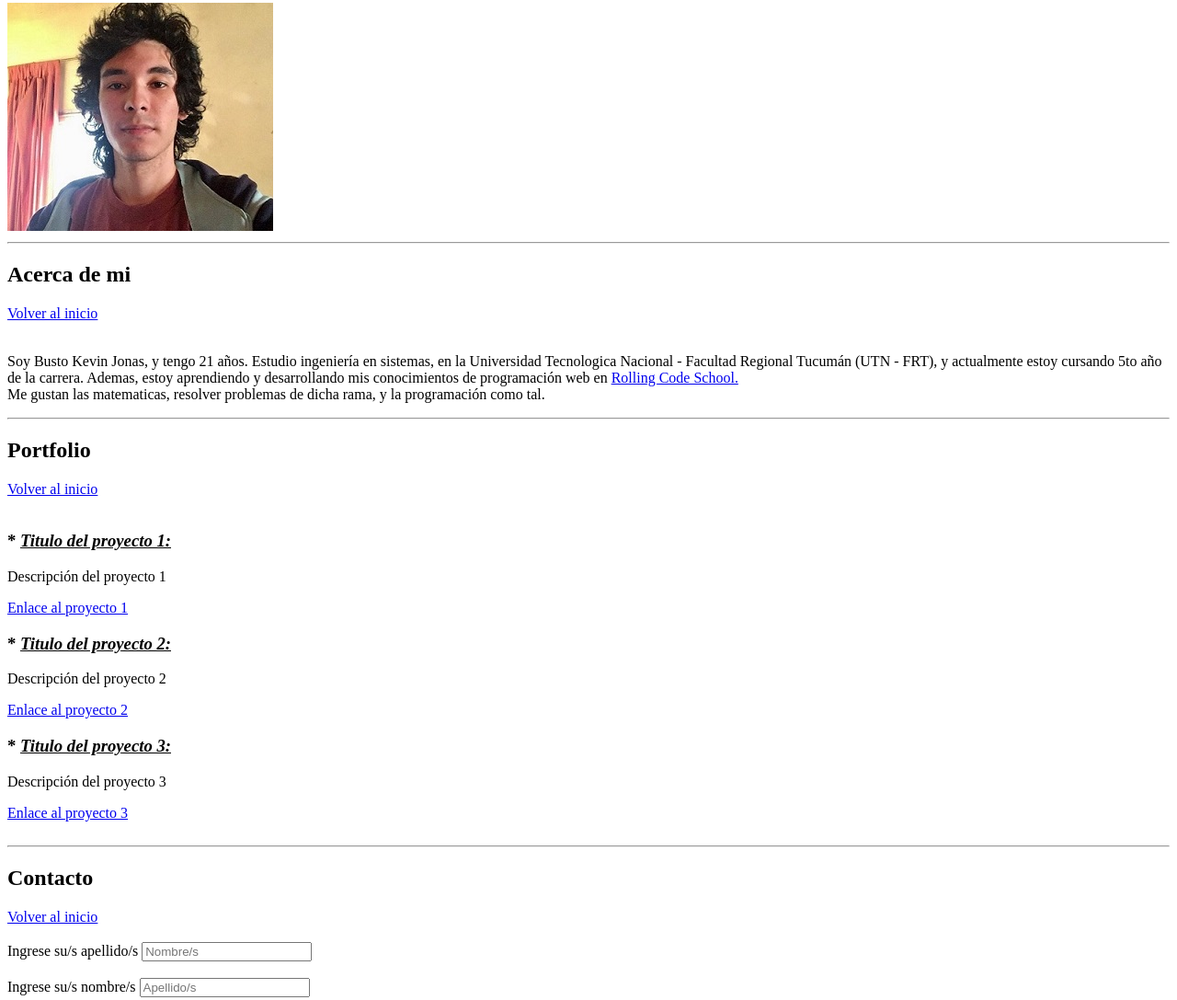
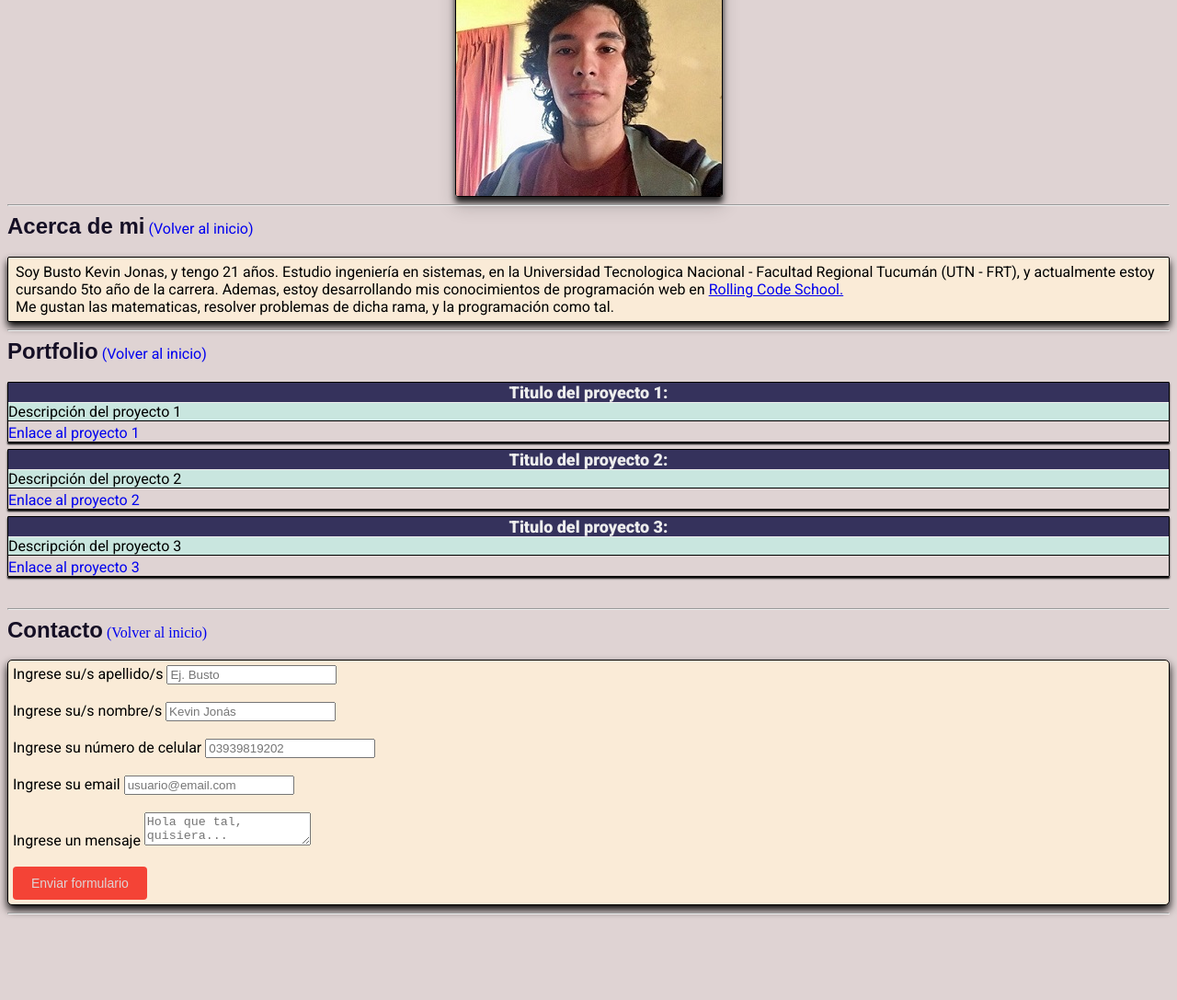
Before and after one commit to JonasBusto/Portfolio---Busto-Kevin-Jonas, a plain HTML site: page Portfolio/index.html in a window 1280 px wide. Shown: the part 165-1252 px from the top of the page at 92% size. After the commit the page ends 1167 px from the top, so only its background shows below. Drawn offline with Linux system fonts and the light colour scheme.

Commit message:
Update index.html

```diff
--- a/Portfolio/index.html
+++ b/Portfolio/index.html
@@ -4,6 +4,11 @@
     <meta charset="UTF-8">
     <meta http-equiv="X-UA-Compatible" content="IE=edge">
     <meta name="viewport" content="width=device-width, initial-scale=1.0">
+    <link rel="stylesheet" href="/css/style.css">
+    <link rel="preconnect" href="https://fonts.googleapis.com">
+    <link rel="preconnect" href="https://fonts.gstatic.com" crossorigin>
+    <link href="https://fonts.googleapis.com/css2?family=Roboto:wght@400;900&display=swap" rel="stylesheet">
+    <link rel="icon" href="/img/icono_pagina.png">
     <title>Portfolio - Busto, Kevin Jonás</title>
 </head>
 <body>
@@ -11,25 +16,27 @@
         <h1 id="inicio">Kevin Jonás Busto - <i>PORTFOLIO</i></h1>
         <hr>
         <nav>
-            <ul>
+            <ul id="nav">
                 <li><a href="#adm">Acerca de mi</a></li>
                 <li><a href="#portf">Portfolio</a></li>
                 <li><a href="#contact">Contacto</a></li>
             </ul>
         </nav>
-        <img src="img/perfil.jpeg" alt="imagen_perfil_busto_kevin">
+        <div id="perfil">
+            <img src="img/perfil.jpeg" alt="imagen_perfil_busto_kevin">
+        </div>
     </header>
     <hr>
     <main>
         <section>
             <h2 id="adm">Acerca de mi</h2>
-            <a href="#inicio">Volver al inicio</a><br><br>
-            <article>
+            <a href="#inicio">(Volver al inicio)</a><br><br>
+            <article id="art1">
                 <p>
                     Soy Busto Kevin Jonas, y tengo 21 años. Estudio ingeniería en sistemas,
                     en la Universidad Tecnologica Nacional - Facultad Regional Tucumán (UTN - FRT),
                     y actualmente estoy cursando 5to año de la carrera.
-                    Ademas, estoy aprendiendo y desarrollando mis conocimientos de programación web en
+                    Ademas, estoy desarrollando mis conocimientos de programación web en
                     <a target="_blank" href="https://rollingcodeschool.com/">Rolling Code School.</a><br>
                     Me gustan las matematicas, resolver problemas de dicha rama, y la
                     programación como tal.
@@ -39,19 +46,19 @@
         <hr>
         <section>
             <h2 id="portf">Portfolio</h2>
-            <a href="#inicio">Volver al inicio</a><br><br>
-            <article>
-                <h3>* <i><u>Titulo del proyecto 1:</u></i></h3>
+            <a href="#inicio">(Volver al inicio)</a><br><br>
+            <article class="tdp">
+                <h3>Titulo del proyecto 1:</h3>
                 <p>Descripción del proyecto 1</p>
                 <a href="url">Enlace al proyecto 1</a>
             </article>
-            <article>
-                <h3>* <i><u>Titulo del proyecto 2:</u></i></h3>
+            <article class="tdp">
+                <h3>Titulo del proyecto 2:</h3>
                 <p>Descripción del proyecto 2</p>
                 <a href="url">Enlace al proyecto 2</a>
             </article>
-            <article>
-                <h3>* <i><u>Titulo del proyecto 3:</u></i></h3>
+            <article class="tdp">
+                <h3>Titulo del proyecto 3:</h3>
                 <p>Descripción del proyecto 3</p>
                 <a href="url">Enlace al proyecto 3</a>
             </article><br>
@@ -60,24 +67,24 @@
     <hr>
     <footer>
         <h2 id="contact">Contacto</h2>
-        <a href="#inicio">Volver al inicio</a><br><br>
+        <a href="#inicio">(Volver al inicio)</a><br><br>
         <form action="https://formspree.io/f/xjvljeko" method="post">
             <label for="name">Ingrese su/s apellido/s</label>
-            <input type="text" name="name" placeholder="Nombre/s" required><br><br>
+            <input type="text" class="text" name="name" placeholder="Ej. Busto" required><br><br>
 
             <label for="lastname">Ingrese su/s nombre/s</label>
-            <input type="text" name="lastname" placeholder="Apellido/s" required><br><br>
+            <input type="text" class="text" name="lastname" placeholder="Kevin Jonás" required><br><br>
 
             <label for="cel">Ingrese su número de celular</label>
-            <input type="tel" name="cel" placeholder="03939819202"><br><br>
+            <input type="tel" class="text" name="cel" placeholder="03939819202"><br><br>
 
             <label for="email">Ingrese su email</label>
-            <input type="email" name="email" placeholder="usuario@email.com" required><br><br>
+            <input type="email" class="text" name="email" placeholder="usuario@email.com" required><br><br>
 
             <label for="message">Ingrese un mensaje</label>
-            <textarea name="" name="message" placeholder="Hola que tal, quisiera..." required></textarea><br><br>
+            <textarea name="message" class="text" name="message" placeholder="Hola que tal, quisiera..." required></textarea><br><br>
 
-            <button type="sumbit">Enviar formulario</button>
+            <button type="sumbit" id="enviar">Enviar formulario</button>
         </form>
     </footer>
     <hr>
```
